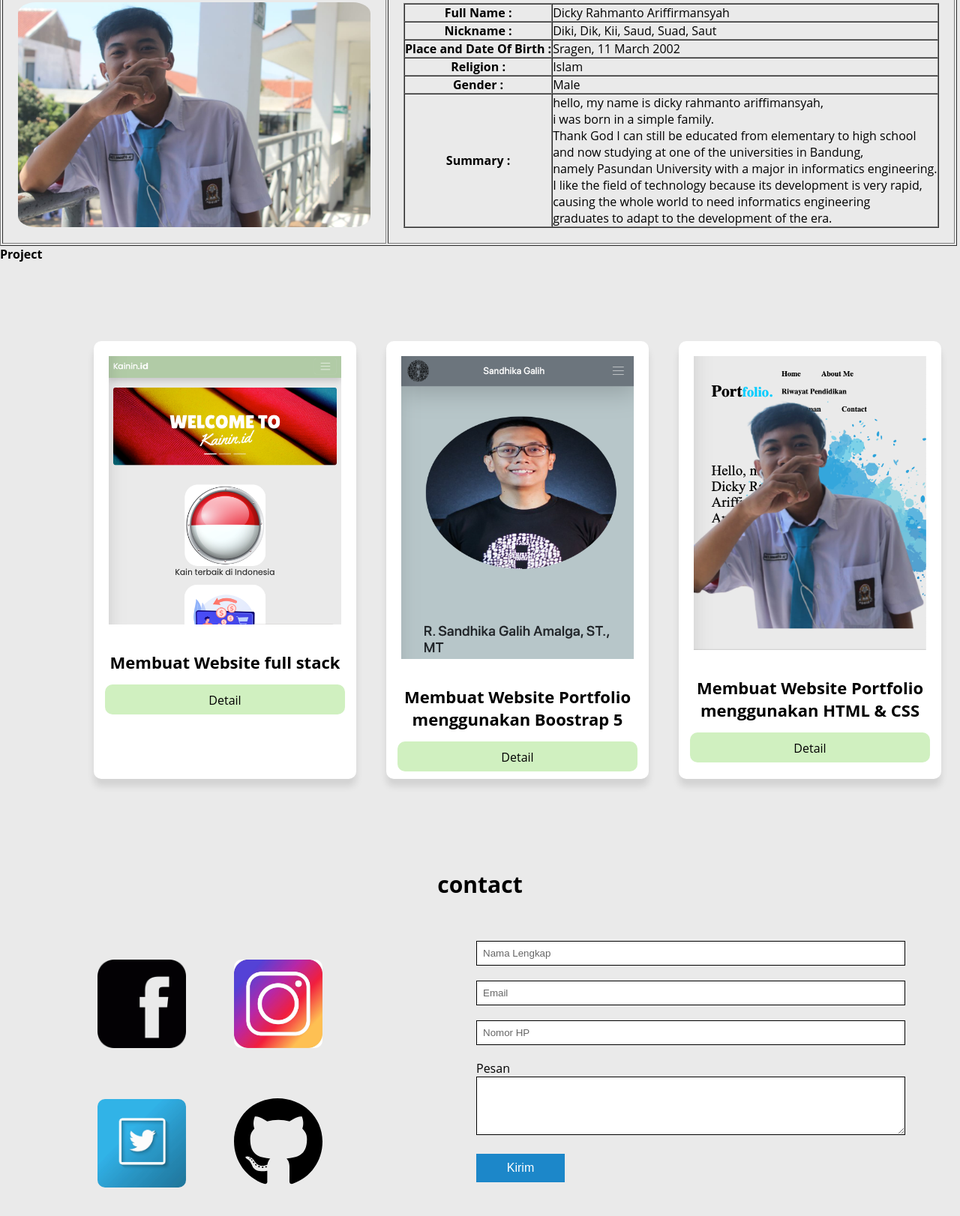
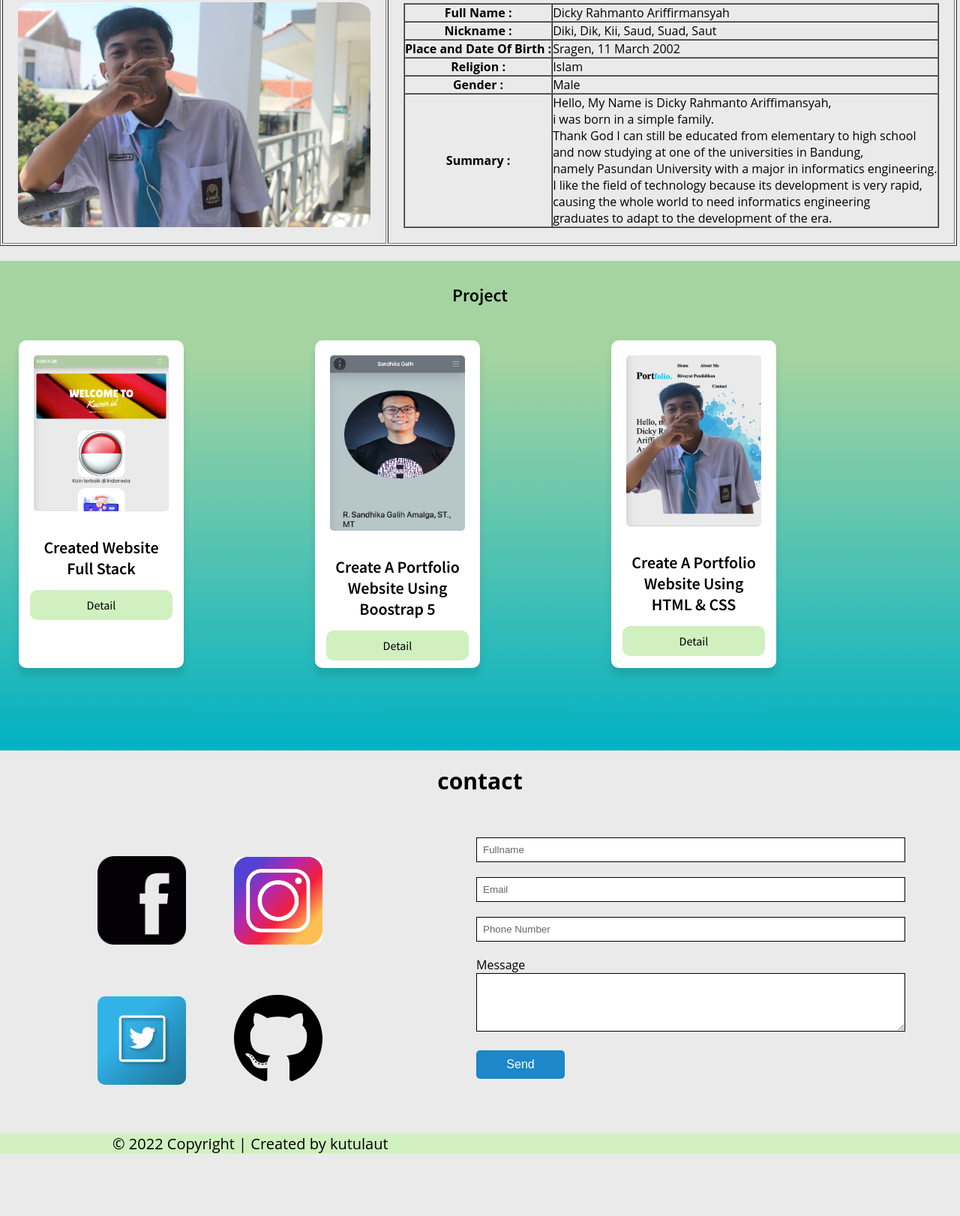
Before and after one commit to kutulaut/KumpulanProject_OLC, a plain HTML site: page FinalProject/index.html in a window 1280 px wide. Shown: the part 905-2527 px from the top of the page at 75% size. After the commit the page ends 2444 px from the top, so only its background shows below. Drawn offline with Linux system fonts and the light colour scheme.

Commit message:
Membenarkan CSS responsive

```diff
--- a/FinalProject/Assets/css/styles.css
+++ b/FinalProject/Assets/css/styles.css
@@ -126,7 +126,7 @@ nav ul li a:hover {
     flex-direction: column;
     align-items: center;
     background-color: red;
-    z-index: -1;
+    z-index: 1000;
     transform: translateX(100%);
     transition: all 1s;
     opacity: 0;
@@ -215,23 +215,22 @@ nav ul li a:hover {
 /* Akhir About Me */
 
 /* Awal Project */
-.project {
-  margin: 30px 0 0;
-  padding: 0;
+#project {
+  margin-top: 20px;
   font-family: "Source Sans Pro", sans-serif;
-  display: flex;
-  justify-content: center;
   background: linear-gradient(0deg, rgb(0, 177, 195) 0%, rgb(164, 212, 160) 80%);
 }
 
-.project h4 {
+#project h4 {
+  padding: 30px;
   text-align: center;
+  font-size: 1.5em;
 }
 
 .pc {
-  padding: 100px;
+  padding: 0px;
   display: grid;
-  grid-template-columns: repeat(8, 1fr);
+  grid-template-columns: repeat(auto-fill, 30%);
   margin: 5px 15px;
   gap: 20px;
   padding-bottom: 100px;
@@ -239,7 +238,7 @@ nav ul li a:hover {
 }
 
 .card {
-  width: 50%;
+  width: 100%;
   height: auto;
   grid-column: span 6;
   margin: 10px 0;
@@ -259,6 +258,7 @@ nav ul li a:hover {
   width: 100%;
   height: 100%;
   object-fit: cover;
+  border-radius: 5px;
 }
 
 .body-card {
@@ -309,14 +309,16 @@ nav ul li a:hover {
 /* responsive */
 @media screen and (min-width: 550px) {
   .card {
+    width: 50%;
     grid-column: span 1;
+    align-items: center;
   }
 }
 
 @media screen and (min-width: 760px) {
   .card {
-    width: 350px;
-    margin: 0 10px;
+    width: 220px;
+    margin: 10px;
   }
 }
 /* Akhir Project */
@@ -356,6 +358,7 @@ button {
   width: 20%;
   padding: 10px;
   border: none;
+  border-radius: 5px;
   background: #1c87c9;
   font-size: 16px;
   font-weight: 400;
--- a/FinalProject/index.html
+++ b/FinalProject/index.html
@@ -40,7 +40,7 @@
       </div>
       <svg id="curve" viewBox="0 0 1400 214.953" xml:space="preserve">
         <path
-          style="opacity: 1; fill: "
+          style="opacity: 1; fill: 0"
           d="M0,139.29C207.803,40.048,277.683-60.968,472.864,45.364
           c195.181,106.331,346.987,163.042,481.928,77.975c134.939-85.065,337.348-34.515,437.348,41.225c100,75.743,7.861,6.627,7.861,6.627
           v73.387H0V139.29z"
@@ -86,7 +86,7 @@
                   <tr>
                     <th>Summary :</th>
                     <td>
-                      hello, my name is dicky rahmanto ariffimansyah,
+                      Hello, My Name is Dicky Rahmanto Ariffimansyah,
                       <br />i was born in a simple family. <br />Thank God I can still be educated from elementary to high school <br />and now studying at one of the universities in Bandung, <br />namely Pasundan University with a major in
                       informatics engineering. <br />
                       I like the field of technology because its development is very rapid, <br />
@@ -112,7 +112,7 @@
             <img src="Assets/img/projek3.png" alt="" />
           </div>
           <div class="body-card">
-            <h3>Membuat Website full stack</h3>
+            <h3>Created Website Full Stack</h3>
             <div class="detail">
               <a href="https://kaininid.000webhostapp.com/login.php" target="_blank">Detail</a>
             </div>
@@ -123,7 +123,7 @@
             <img src="Assets/img/projek2.png" alt="" />
           </div>
           <div class="body-card">
-            <h3>Membuat Website Portfolio menggunakan Boostrap 5</h3>
+            <h3>Create A Portfolio Website Using Boostrap 5</h3>
             <div class="detail">
               <a href="https://bit.ly/TugasKelompokITW-D" target="_blank">Detail</a>
             </div>
@@ -134,7 +134,7 @@
             <img src="Assets/img/projek1.png" alt="" />
           </div>
           <div class="body-card">
-            <h3>Membuat Website Portfolio menggunakan HTML & CSS</h3>
+            <h3>Create A Portfolio Website Using HTML & CSS</h3>
             <div class="detail">
               <a href="https://kutulaut.github.io/portfolio.github.io/" target="_blank">Detail</a>
             </div>
@@ -148,17 +148,17 @@
       <div class="hubungi">
         <h2>contact</h2>
         <form name="submit-to-google-sheet" autocomplete="off">
-          <div class="alert" style="display: none"><strong>Terima Kasih!</strong>Pesan Anda Sudah Kami Terima</div>
+          <div class="alert" style="display: none"><strong>Thank You!</strong>We Have Received Your Message</div>
           <div class="info">
-            <input type="text" name="nama" placeholder="Nama Lengkap" required />
+            <input type="text" name="nama" placeholder="Fullname" required />
             <input type="email" name="email" placeholder="Email" required />
-            <input type="text" name="nomorHp" placeholder="Nomor HP" required />
+            <input type="text" name="nomorHp" placeholder="Phone Number" required />
           </div>
-          <p>Pesan</p>
+          <p>Message</p>
           <div>
             <textarea rows="4" name="pesan"></textarea>
           </div>
-          <button type="submit" class="kirim">Kirim</button>
+          <button type="submit" class="kirim">Send</button>
           <!-- Link spreedsheet https://docs.google.com/spreadsheets/d/1_NmYkfX1aMvcNL3YFQ8d8HACmpqB9f9Ky4R9nBO0g3w/edit#gid=0 -->
         </form>
         <div class="kontak-kanan">
```
